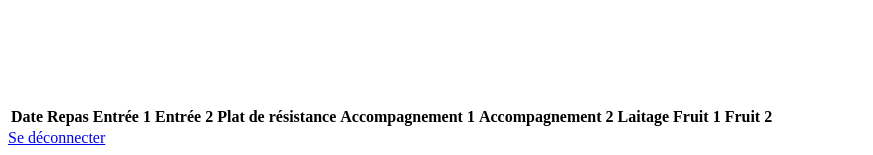
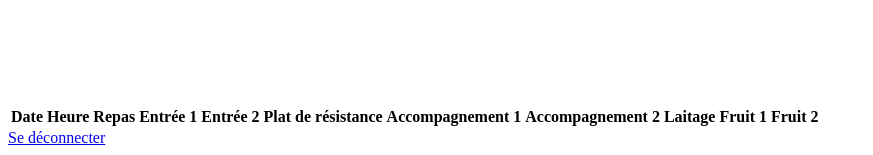
Before and after one commit to LeaGrmx/ProjetIDAW, a PHP site: page /journal.php in a window 1280 px wide. Shown: the part 746-901 px from the top of the page, without its empty margins (0-873 px from the left). Run offline with PHP 8.4, Linux system fonts and the light colour scheme; the visitor is signed in with stand-in values (Sample User, id 1); lists and menus that the app fills with data are empty.

Commit message:
ajout { dans if

```diff
--- a/Back_end/aliments.php
+++ b/Back_end/aliments.php
@@ -25,9 +25,10 @@
         $result1 = mysqli_query($mysqli, $query1);
         $result2 = mysqli_query($mysqli, $query2);
 
-        if($result1 and $result2)
+        if($result1 and $result2){
             echo json_encode($result1);
             echo json_encode($result2);
+        }
         else{
             echo 'Erreur requête';
         }
--- a/Back_end/journal.php
+++ b/Back_end/journal.php
@@ -43,7 +43,7 @@
         $result8 = mysqli_query($mysqli, $query8);
 
 
-        if($result1 and $result2 and $result3 and $result4 and $result5 and $result6 and $result7 and $result8)
+        if($result1 and $result2 and $result3 and $result4 and $result5 and $result6 and $result7 and $result8){
             echo json_encode($result1);
             echo json_encode($result2);
             echo json_encode($result3);
@@ -52,6 +52,8 @@
             echo json_encode($result6);
             echo json_encode($result7);
             echo json_encode($result8);
+        }
+
         else{
             echo 'Erreur requête';
         }
--- a/Front_end/journal.php
+++ b/Front_end/journal.php
@@ -91,6 +91,7 @@
         <thead>
             <tr>
                 <th scope="col">Date</th>
+                <th scope="col">Heure</th>
                 <th scope="col">Repas</th>
                 <th scope="col">Entrée 1</th>
                 <th scope="col">Entrée 2</th>
@@ -114,7 +115,6 @@
             //let type_repas = $("#inputRepas").val();
             let selectElmt = document.getElementById("repas");
             let type_repas = selectElmt.options[selectElmt.selectedIndex].text;
-            console.log(type_repas);
             let entree1 = $("#inputEntree1").val();
             let qt1 = $("#qt1").val();
             let entree2 = $("#inputEntree2").val();
@@ -138,7 +138,7 @@
                 data : repas
             })
             .done(function(){
-                $('#AlimentsTableBody').append(`<tr><td>${date}</td><td>${type_repas}</td><td>${entree1}</td>
+                $('#AlimentsTableBody').append(`<tr><td>${date}</td><td>${heure}</td><td>${type_repas}</td><td>${entree1}</td>
                 <td>${entree2}</td><td>${plat}</td><td>${accompagnement1}</td>
                 <td>${accompagnement2}</td><td>${laitage}</td>
                 <td>${fruit1}</td><td>${fruit2}</td>
@@ -151,7 +151,7 @@
             })
             .fail(function(){
                 console.log('Erreur');
-                $('#AlimentsTableBody').append(`<tr><td>${date}</td><td>${type_repas}</td><td>${entree1}</td>
+                $('#AlimentsTableBody').append(`<tr><td>${date}</td><td>${heure}</td><td>${type_repas}</td><td>${entree1}</td>
                 <td>${entree2}</td><td>${plat}</td><td>${accompagnement1}</td>
                 <td>${accompagnement2}</td><td>${laitage}</td>
                 <td>${fruit1}</td><td>${fruit2}</td>
```
